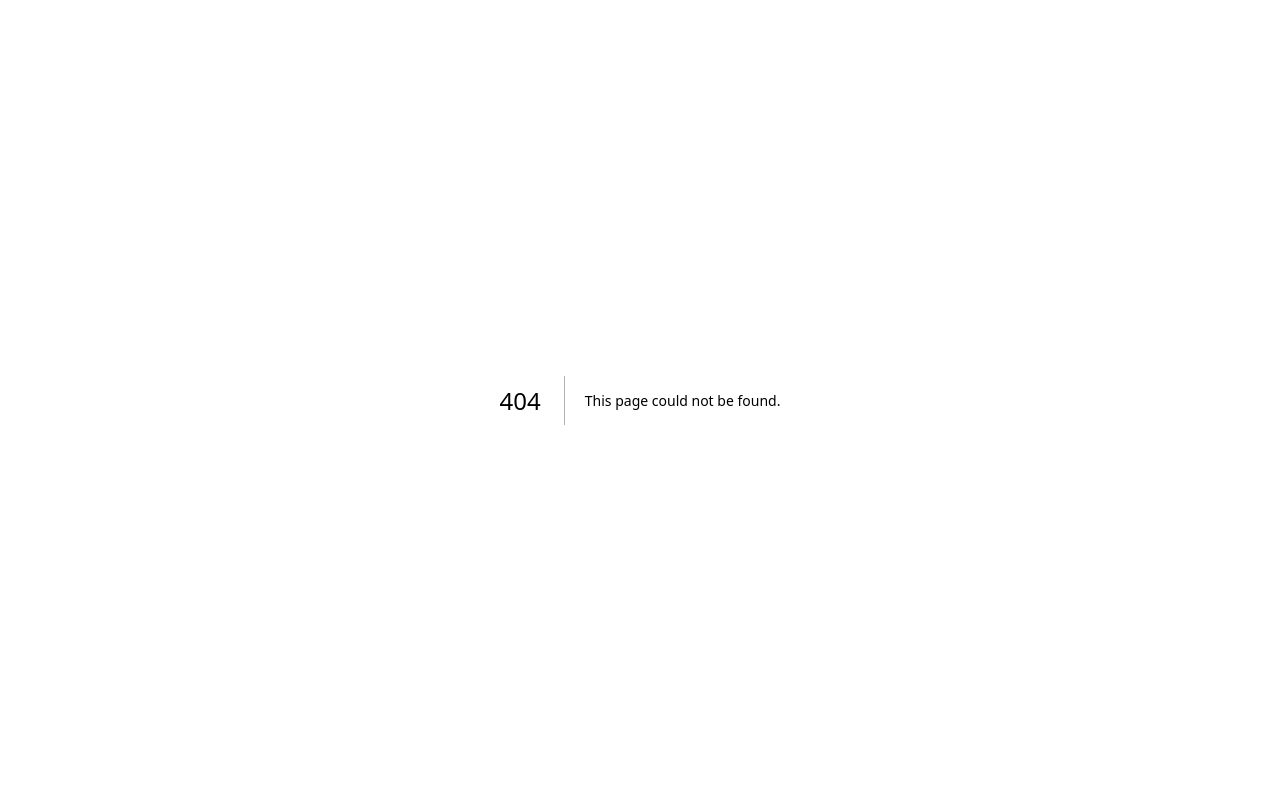
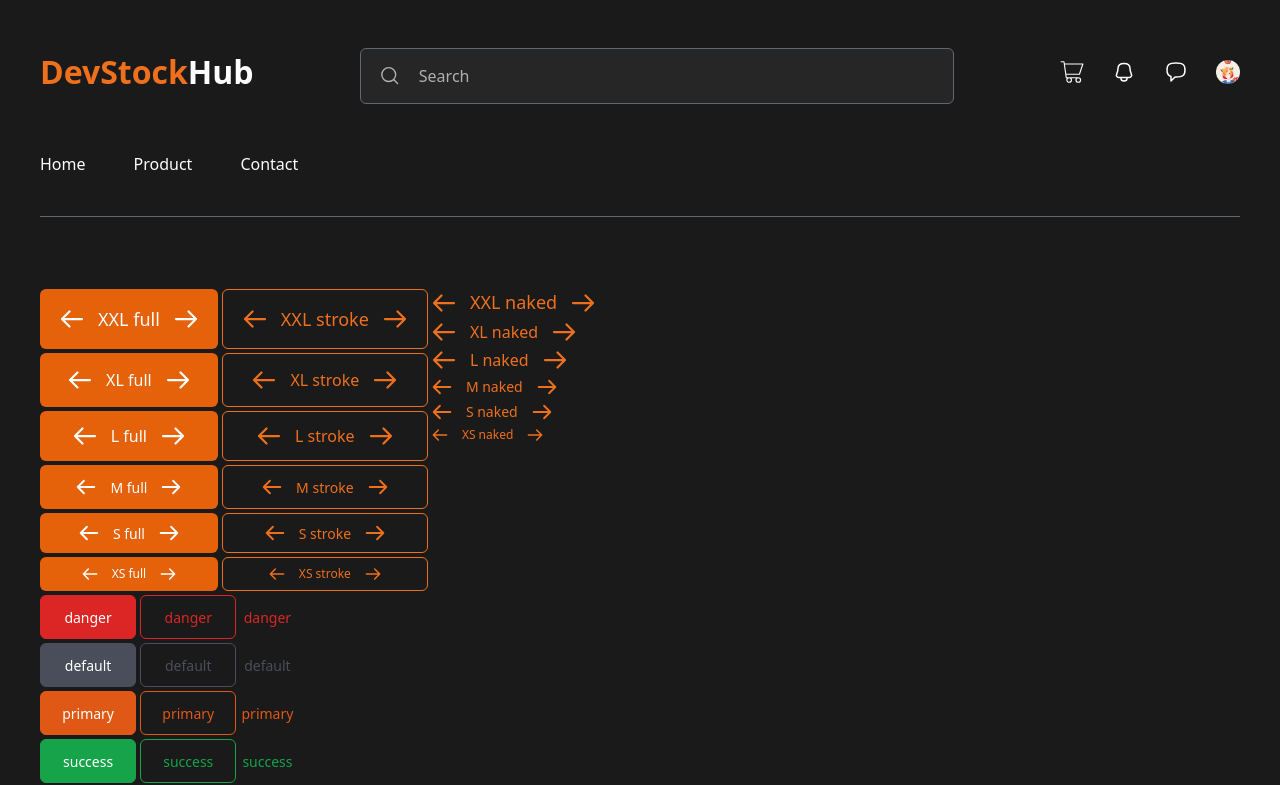
Before and after one commit to kozlofski/mod3_shop, a Next.js app: page /buttonLab in a window 1280 px wide. Before the commit this address had no page. Shown: the top 785 px of the page. Built offline with nearby package versions, Linux system fonts and the light colour scheme.

Commit message:
button refactor

```diff
--- /dev/null
+++ b/app/buttonLab/layout.tsx
@@ -0,0 +1,25 @@
+import Footer from "@/components/sectionComponents/Footer";
+import Header from "@/components/sectionComponents/Header";
+import type { Metadata } from "next";
+// import "./globals.css";
+
+export const metadata: Metadata = {
+  title: "DevStockShop",
+  description: "Generated by create next app",
+};
+
+export default function RootLayout({
+  children,
+}: Readonly<{
+  children: React.ReactNode;
+}>) {
+  return (
+    <body>
+      <Header />
+      <main>
+        {children}
+      </main>
+      <Footer />
+    </ body>
+  );
+}
--- /dev/null
+++ b/app/buttonLab/page.tsx
@@ -0,0 +1,81 @@
+import Alert from "@/components/basicComponents/Alert";
+import AlertButton from "@/components/basicComponents/AlertButton";
+import Button from "@/components/basicComponents/Button";
+import { LeftArrowIcon, RightArrowIcon } from "@/components/icons/icons";
+
+const inputData = {
+  label: "Labelek",
+  error: "invalid data",
+  // error: "",
+  helper: "please input proper literki und cyferki",
+  placeholder: "tutej pisz"
+}
+
+export default function Home() {
+  return (
+    <div className="flex flex-col gap-1">
+      <div className="flex flex-row gap-1">
+        <div className="flex flex-col gap-1 w-fit">
+          <Button size="xxl" variant="full" leftIcon={<LeftArrowIcon />} rightIcon={<RightArrowIcon />} >XXL full</Button>
+          <Button size="xl" variant="full" leftIcon={<LeftArrowIcon />} rightIcon={<RightArrowIcon />}>XL full</Button>
+          <Button size="l" variant="full" leftIcon={<LeftArrowIcon />} rightIcon={<RightArrowIcon />}>L full</Button>
+          <Button size="m" variant="full" leftIcon={<LeftArrowIcon />} rightIcon={<RightArrowIcon />}>M full</Button>
+          <Button size="s" variant="full" leftIcon={<LeftArrowIcon />} rightIcon={<RightArrowIcon />}>S full</Button>
+          <Button size="xs" variant="full" leftIcon={<LeftArrowIcon />} rightIcon={<RightArrowIcon />}>XS full</Button>
+        </div>
+        <div className="flex flex-col gap-1 w-fit">
+          <Button size="xxl" variant="stroke" leftIcon={<LeftArrowIcon />} rightIcon={<RightArrowIcon />} >XXL stroke</Button>
+          <Button size="xl" variant="stroke" leftIcon={<LeftArrowIcon />} rightIcon={<RightArrowIcon />}>XL stroke</Button>
+          <Button size="l" variant="stroke" leftIcon={<LeftArrowIcon />} rightIcon={<RightArrowIcon />}>L stroke</Button>
+          <Button size="m" variant="stroke" leftIcon={<LeftArrowIcon />} rightIcon={<RightArrowIcon />}>M stroke</Button>
+          <Button size="s" variant="stroke" leftIcon={<LeftArrowIcon />} rightIcon={<RightArrowIcon />}>S stroke</Button>
+          <Button size="xs" variant="stroke" leftIcon={<LeftArrowIcon />} rightIcon={<RightArrowIcon />}>XS stroke</Button>
+        </div>
+        <div className="flex flex-col gap-1 w-fit">
+          <Button size="xxl" variant="naked" leftIcon={<LeftArrowIcon />} rightIcon={<RightArrowIcon />}>XXL naked</Button>
+          <Button size="xl" variant="naked" leftIcon={<LeftArrowIcon />} rightIcon={<RightArrowIcon />}>XL naked</Button>
+          <Button size="l" variant="naked" leftIcon={<LeftArrowIcon />} rightIcon={<RightArrowIcon />}>L naked</Button>
+          <Button size="m" variant="naked" leftIcon={<LeftArrowIcon />} rightIcon={<RightArrowIcon />}>M naked</Button>
+          <Button size="s" variant="naked" leftIcon={<LeftArrowIcon />} rightIcon={<RightArrowIcon />}>S naked</Button>
+          <Button size="xs" variant="naked" leftIcon={<LeftArrowIcon />} rightIcon={<RightArrowIcon />}>XS naked</Button>
+        </div>
+      </div>
+      <div className="flex flex-row gap-1">
+        <div className="flex flex-col gap-1 w-fit">
+          <AlertButton variant="full" color="danger">danger</AlertButton>
+          <AlertButton variant="full" color="default">default</AlertButton>
+          <AlertButton variant="full" color="primary">primary</AlertButton>
+          <AlertButton variant="full" color="success">success</AlertButton>
+          <AlertButton variant="full" color="warning">warning</AlertButton>
+        </div>
+        <div className="flex flex-col gap-1 w-fit">
+          <AlertButton variant="stroke" color="danger">danger</AlertButton>
+          <AlertButton variant="stroke" color="default">default</AlertButton>
+          <AlertButton variant="stroke" color="primary">primary</AlertButton>
+          <AlertButton variant="stroke" color="success">success</AlertButton>
+          <AlertButton variant="stroke" color="warning">warning</AlertButton>
+        </div>
+        <div className="flex flex-col gap-1 w-fit">
+          <AlertButton variant="naked" color="danger">danger</AlertButton>
+          <AlertButton variant="naked" color="default">default</AlertButton>
+          <AlertButton variant="naked" color="primary">primary</AlertButton>
+          <AlertButton variant="naked" color="success">success</AlertButton>
+          <AlertButton variant="naked" color="warning">warning</AlertButton>
+        </div>
+      </div>
+      <div className="flex flex-row gap-1 w-fit">
+        <div className="flex flex-col gap-1">
+          <Alert alertHeader={"header"} alertText={" bardzo wielkie niebespieczęsfo"} type="danger" size={"l"} ></Alert>
+          <Alert alertHeader={"header"} alertText={" bardzo wielkie niebespieczęsfo"} type="success" size={"l"} ></Alert>
+          <Alert alertHeader={"header"} alertText={" bardzo wielkie niebespieczęsfo"} type="warning" size={"l"} ></Alert>
+          <Alert alertHeader={"header"} alertText={" bardzo wielkie niebespieczęsfo"} type="default" size={"l"} ></Alert>
+          <Alert alertHeader={"header"} alertText={" bardzo wielkie niebespieczęsfo"} type="primary" size={"l"} ></Alert>
+          <Alert alertHeader={"header"} alertText={" bardzo wielkie niebespieczęsfo"} type="danger" size={"l"} ></Alert>
+          <Alert alertHeader={"header"} alertText={" bardzo wielkie niebespieczęsfo"} type="danger" size={"m"} ></Alert>
+          <Alert alertHeader={"header"} alertText={" bardzo wielkie niebespieczęsfo"} type="danger" size={"s"} ></Alert>
+        </div>
+      </div>
+
+    </div>
+  );
+}
--- a/components/basicComponents/Alert.tsx
+++ b/components/basicComponents/Alert.tsx
@@ -1,31 +1,29 @@
-import { AlertType, AlertVariant } from '@/types/componentTypes';
+import { AlertSize, AlertType } from '@/types/componentTypes';
 import React from 'react'
 import { QuestionMarkCircled, XSign } from '../icons/icons';
-import Button from './Button';
+import AlertButton from './AlertButton';
 
 // header, text, etc. should be in an alert object
 
 interface AlertProps {
-    // children: React.ReactNode,
     alertHeader: string,
     alertText: string,
     type: AlertType;
-    variant: AlertVariant;
+    size: AlertSize;
     className?: string,
     // onClick?: () => void
 }
 
-const Alert = ({ className, type, alertHeader, alertText, variant }: AlertProps) => {
-    console.log("Variant", variant)
+const Alert = ({ className, type, alertHeader, alertText, size }: AlertProps) => {
     return (
         <div className={`alert alert-${type} `}>
             <QuestionMarkCircled />
             <div className="flex flex-col grow">
                 <h3 className="text-[20px] font-medium">{alertHeader}</h3>
                 <p className="text-[16px] font-normal leading-[26px] mb-[32px]">{alertText}</p>
-                <div className={`${variant === 'l' ? "alert-buttonsL" : "alert-buttonsSM"}`}>
-                    <Button className={`btn btn-alert btn-${type} btn-alert${variant === "l" ? "Stroke" : "Naked"}`}>accept</Button>
-                    <Button className={`btn btn-alert btn-${type} btn-alert${variant === "l" ? "Full" : "Naked"}`}>accept</Button>
+                <div className={`${size === 'l' ? "alert-buttonsL" : "alert-buttonsSM"}`}>
+                    <AlertButton color={type} variant={size === 'l' ? "stroke" : "naked"}>Opcja 1</AlertButton>
+                    <AlertButton color={type} variant={size === 'l' ? "full" : "naked"}>Opcja 2</AlertButton>
                 </div>
             </div>
             <div>
--- /dev/null
+++ b/components/basicComponents/AlertButton.tsx
@@ -0,0 +1,25 @@
+import { AlertButtonColor, AlertButtonVariant, ButtonSize } from "@/types/componentTypes";
+import React from "react";
+
+interface AlertButtonProps {
+    children: React.ReactNode,
+    className?: string,
+    size?: ButtonSize,
+    color: AlertButtonColor,
+    variant: AlertButtonVariant,
+    disabled?: boolean,
+    onClick?: () => void
+}
+
+
+const AlertButton = ({ children, className, size = "m", color, variant, disabled, onClick }: AlertButtonProps) => {
+    return (<button
+        className={`btn btn-${size} btn-alert-${color} btn-alert-${variant} ${className}`}
+        disabled={disabled}
+        onClick={onClick}>
+        {children}
+    </button>
+    )
+}
+
+export default AlertButton
--- a/components/basicComponents/Button.tsx
+++ b/components/basicComponents/Button.tsx
@@ -1,16 +1,26 @@
+import { AlertButtonColor, ButtonSize } from "@/types/componentTypes";
 import React from "react";
 
 interface ButtonProps {
     children: React.ReactNode,
-    className: string,
+    className?: string,
+    size: ButtonSize,
+    variant: string,
     disabled?: true,
+    leftIcon?: React.ReactNode,
+    rightIcon?: React.ReactNode,
     onClick?: () => void
 }
 
-// #todo refactor className. Not necessary to write class 'btn' on parent
-
-const Button = ({ children, className, disabled, onClick }: ButtonProps) => {
-    return (<button className={className} disabled={disabled} onClick={onClick}>{children}</button>
+const Button = ({ children, className, size, variant, disabled, leftIcon, rightIcon, onClick }: ButtonProps) => {
+    return (<button
+        className={`btn btn-${size} btn-${variant} ${className}`}
+        disabled={disabled}
+        onClick={onClick}>
+        {leftIcon && <div className={`icon-${size}`}>{leftIcon}</div>}
+        {children}
+        {rightIcon && <div className={`icon-${size}`}>{rightIcon}</div>}
+    </button>
     )
 }
 
--- a/components/icons/icons.tsx
+++ b/components/icons/icons.tsx
@@ -226,7 +226,7 @@
 
 export const LeftArrowIcon = () => {
     return (
-        <svg width="100%" height="100%" viewBox="0 0 16 12" fill="none" xmlns="http://www.w3.org/2000/svg">
+        <svg width="auto" height="auto" viewBox="0 0 16 12" fill="none" xmlns="http://www.w3.org/2000/svg">
             <path d="M1.33325 6L14.6666 6M1.33325 6L6.33325 1M1.33325 6L6.33325 11" stroke-width="1.5" stroke-linecap="round" stroke-linejoin="round" />
         </svg>
     )
@@ -234,7 +234,7 @@
 
 export const RightArrowIcon = () => {
     return (
-        <svg width="100%" height="100%" viewBox="0 0 16 12" fill="none" xmlns="http://www.w3.org/2000/svg">
+        <svg width="auto" height="auto" viewBox="0 0 16 12" fill="none" xmlns="http://www.w3.org/2000/svg">
             <path d="M14.6666 6L1.33325 6M14.6666 6L9.66658 11M14.6666 6L9.66659 1" stroke-width="1.5" stroke-linecap="round" stroke-linejoin="round" />
         </svg>
     )
--- a/styles/buttons.css
+++ b/styles/buttons.css
@@ -1,10 +1,13 @@
 @layer buttons {
+
+    /* class applied to all buttons */
     .btn {
         @apply flex flex-row gap-[14px] justify-center items-center shrink-0;
         @apply rounded-md px-[20px] border-1;
         @apply font-medium;
     }
 
+    /* sizes */
     .btn-xxl {
         @apply text-[18px] h-[60px]
     }
@@ -29,10 +32,33 @@
         @apply text-[12px] h-[34px]
     }
 
+    .icon-xxl {
+        @apply w-[24px] h-[24px]
+    }
+
+    .icon-xl {
+        @apply w-[24px] h-[24px]
+    }
+
+    .icon-l {
+        @apply w-[24px] h-[24px]
+    }
+
+    .icon-m {
+        @apply w-[20px] h-[20px]
+    }
+
+    .icon-s {
+        @apply w-[20px] h-[20px]
+    }
+
+    .icon-xs {
+        @apply w-[16px] h-[16px]
+    }
+
+    /* special variants with specified size */
     .btn-pag {
         @apply text-[16px] w-[44px] h-[44px] p-[11px];
-
-
     }
 
     .btn-pag-current {
@@ -74,28 +100,9 @@
         }
     }
 
-    .btn-default {
-        @apply bg-alertBtnDefault border border-alertBtnDefault text-alertBtnDefault
-    }
-
-    .btn-success {
-        @apply bg-alertBtnSuccess border border-alertBtnSuccess text-alertBtnSuccess
-    }
-
-    .btn-danger {
-        @apply bg-alertBtnDanger border border-alertBtnDanger text-alertBtnDanger
-    }
-
-    .btn-warning {
-        @apply bg-alertBtnWarning border border-alertBtnWarning text-alertBtnWarning
-    }
-
-    .btn-primary {
-        @apply bg-alertBtnPrimary border border-alertBtnPrimary text-alertBtnPrimary
-    }
-
+    /* variants of primary color button*/
     .btn-full {
-        @apply bg-fullBtnBg text-fullBtnTxt;
+        @apply bg-fullBtnBg text-fullBtnTxt stroke-fullBtnTxt border-none;
 
         @variant hover {
             @apply bg-fullBtnBgHover text-fullBtnTxtHover;
@@ -114,6 +121,7 @@
         @apply bg-transparent;
         @apply border border-strokeBtnBor text-strokeBtnTxt;
 
+        @apply stroke-strokeBtnTxt;
 
         @variant hover {
             @apply border border-strokeBtnBorHover text-strokeBtnTxtHover;
@@ -131,7 +139,8 @@
     .btn-naked {
         @apply bg-transparent;
         @apply text-nakedBtnTxt;
-        @apply px-0;
+        @apply stroke-nakedBtnTxt;
+        @apply w-fit h-fit p-0;
 
         @apply border-none;
 
@@ -170,17 +179,38 @@
         @apply text-[14px] h-[44px] text-alertWhiteTxt;
     }
 
+    /* styles for alert buttons */
+    /* colors */
+    .btn-alert-default {
+        @apply bg-alertBtnDefault border border-alertBtnDefault text-alertBtnDefault
+    }
 
+    .btn-alert-success {
+        @apply bg-alertBtnSuccess border border-alertBtnSuccess text-alertBtnSuccess
+    }
 
-    .btn-alertStroke {
+    .btn-alert-danger {
+        @apply bg-alertBtnDanger border border-alertBtnDanger text-alertBtnDanger
+    }
+
+    .btn-alert-warning {
+        @apply bg-alertBtnWarning border border-alertBtnWarning text-alertBtnWarning
+    }
+
+    .btn-alert-primary {
+        @apply bg-alertBtnPrimary border border-alertBtnPrimary text-alertBtnPrimary stroke-alertBtnPrimary
+    }
+
+    /* variants */
+    .btn-alert-stroke {
         @apply bg-transparent
     }
 
-    .btn-alertFull {
+    .btn-alert-full {
         @apply text-alertWhiteTxt
     }
 
-    .btn-alertNaked {
+    .btn-alert-naked {
         @apply bg-transparent border-none px-0
     }
 
```
Also changed, not shown: types/componentTypes.tsx (+29 -10 lines).
